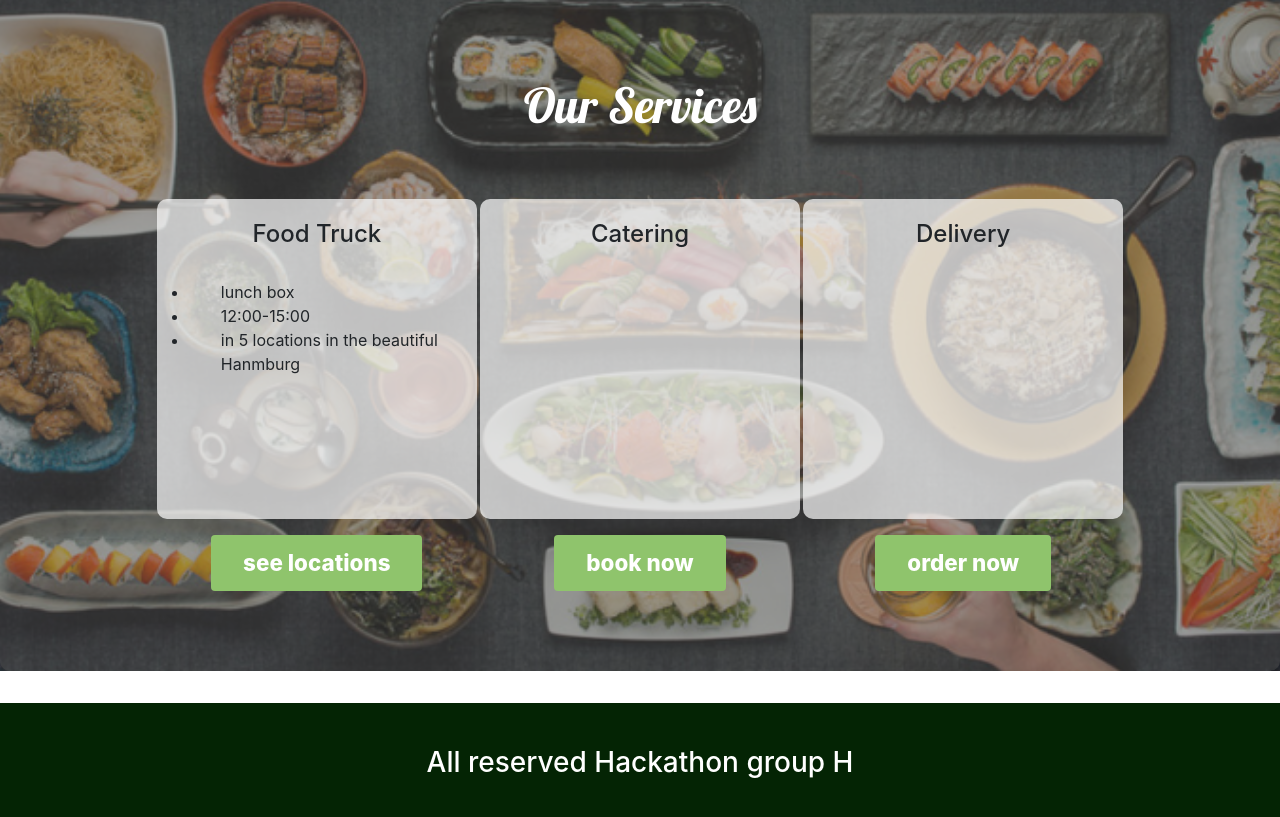
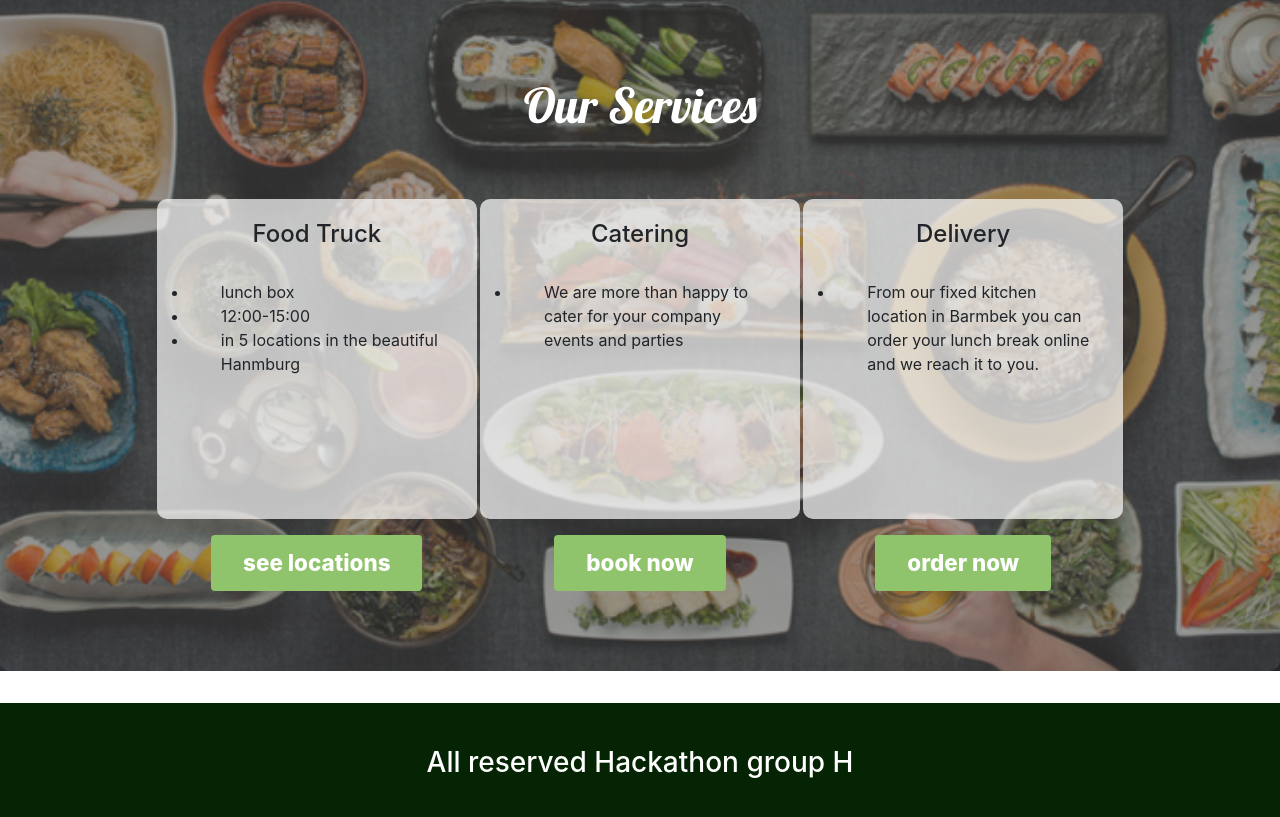
Before and after one commit to bella-ent/Bento, a React (Create React App) app: page / in a window 1280 px wide. Shown: the part 1398-2215 px from the top of the page. Built offline with nearby package versions, Linux system fonts and the light colour scheme; a web font is replaced by a local one.

Commit message:
added addtional 2spots in location page

```diff
--- a/src/components/Location/Location.js
+++ b/src/components/Location/Location.js
@@ -3,7 +3,7 @@ import { locations } from "../../data/locationData";
 import { useState } from "react";
 
 function Location() {
-	const [UKE, Hammerbrook, Altonaer] = locations;
+	const [UKE, Hammerbrook, Altonaer, StGeorg, Eilbek] = locations;
 	const [location, setLocation] = useState(Hammerbrook.url);
 	function changeLocation(setting) {
 		setLocation(setting.url);
@@ -45,14 +45,14 @@ function Location() {
 				</button>
 				<button
 					onClick={() => {
-						changeLocation(UKE);
+						changeLocation(StGeorg);
 					}}
 				>
 					Thu
 				</button>
 				<button
 					onClick={() => {
-						changeLocation(Hammerbrook);
+						changeLocation(Eilbek);
 					}}
 				>
 					Fri
--- a/src/data/locationData.js
+++ b/src/data/locationData.js
@@ -14,4 +14,14 @@ export const locations = [
 		name: "Altonaer Fischmarkt",
 		url: "https://www.google.com/maps/embed?pb=!1m18!1m12!1m3!1d18966.12801453492!2d9.918675853397854!3d53.544092215693695!2m3!1f0!2f0!3f0!3m2!1i1024!2i768!4f13.1!3m3!1m2!1s0x47b1858087c6cf3f%3A0xbf928bbf960bd8a6!2sAltonaer%20Fischmarkt%2C%20Hamburg!5e0!3m2!1sen!2sde!4v1636745040967!5m2!1sen!2sde",
 	},
+	{
+		id: 4,
+		name: "St. Georg",
+		url: "https://www.google.com/maps/embed?pb=!1m18!1m12!1m3!1d9480.006124977805!2d10.003592088987677!3d53.55774012881208!2m3!1f0!2f0!3f0!3m2!1i1024!2i768!4f13.1!3m3!1m2!1s0x47b18ee70b873635%3A0x52562be880d0fc18!2sSt.%20Georg%2C%20Hamburg%2C%20Hamburg!5e0!3m2!1sen!2sde!4v1636906148643!5m2!1sen!2sde",
+	},
+	{
+		id: 5,
+		name: "Eilbek",
+		url: "https://www.google.com/maps/embed?pb=!1m18!1m12!1m3!1d9477.971509019355!2d10.040638088992647!3d53.56681967884344!2m3!1f0!2f0!3f0!3m2!1i1024!2i768!4f13.1!3m3!1m2!1s0x47b18eb10dd7f0bb%3A0x5263df27bd5e7d0!2sEilbek%2C%20Hamburg!5e0!3m2!1sen!2sde!4v1636906228300!5m2!1sen!2sde",
+	},
 ];
--- a/src/data/services.js
+++ b/src/data/services.js
@@ -11,9 +11,18 @@ export const services = [
 	},
 	{
 		title: "Catering",
-		detail: [],
+		detail: [
+			"We are more than happy to cater for your company events and parties",
+		],
 		btn: "book now",
 		img: "",
 	},
-	{ title: "Delivery", detail: [], btn: "order now", img: "" },
+	{
+		title: "Delivery",
+		detail: [
+			"From our fixed kitchen location in Barmbek you can order your lunch break online and we reach it to you.",
+		],
+		btn: "order now",
+		img: "",
+	},
 ];
```
Also changed, not shown: 2 other files (tests, documents, lock files or other folders).
